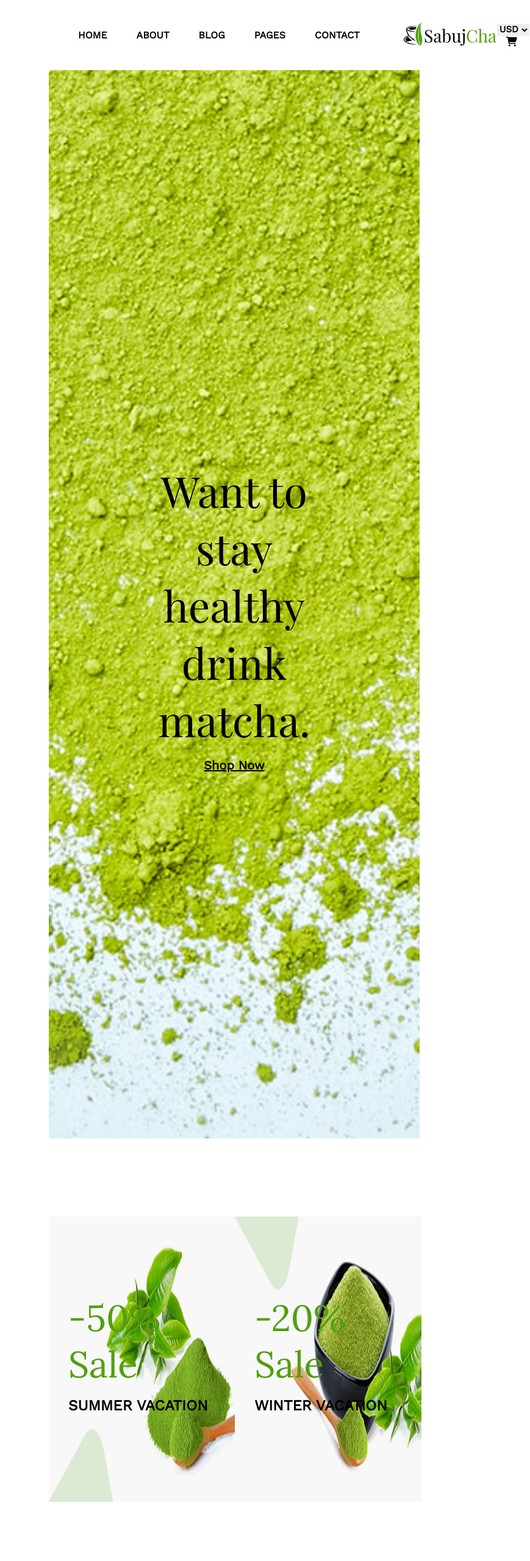
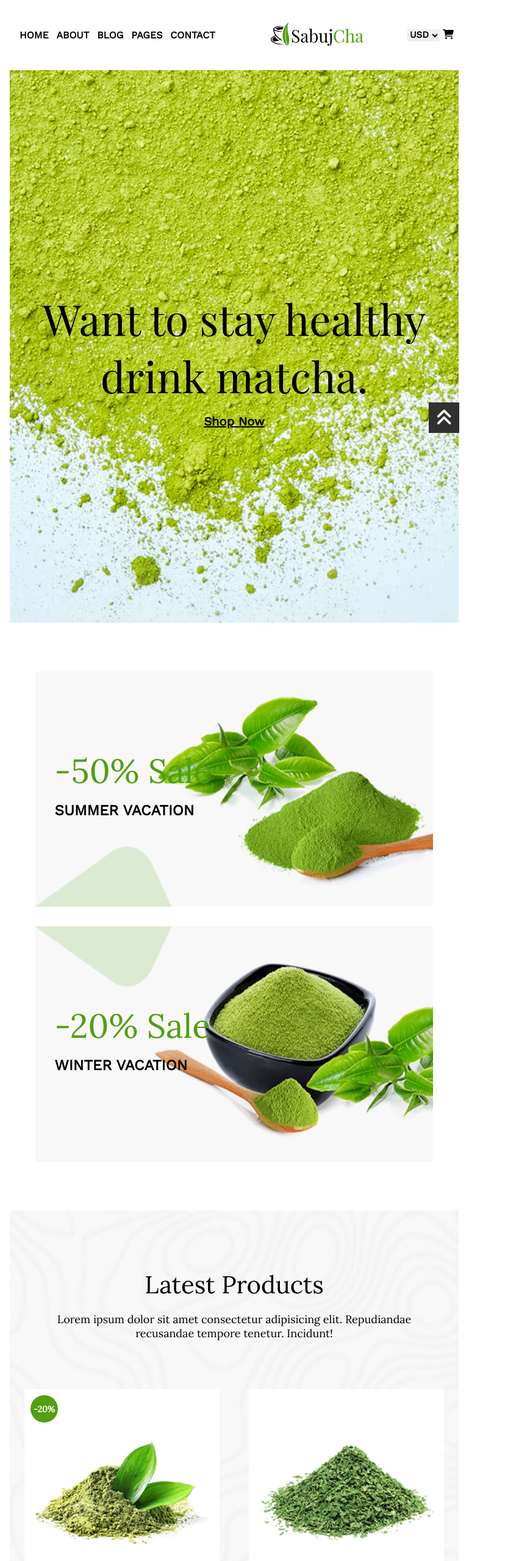
Before and after one commit to JhonattanSSG01/Sabujcha, a plain HTML site: page index.html in a window 768 px wide. Shown: the top 2560 px of the page at 61% size, 869 px wide, since content can reach past the window. Drawn offline with nearby package versions, Linux system fonts and the light colour scheme.

Commit message:
Agregando media queries para Tablets

```diff
--- a/styles.css
+++ b/styles.css
@@ -98,11 +98,11 @@ header > .header-flex,
   text-align: center;
 }
 
-.slider .description-slider {
+.slider > .description-slider {
   grid-area: 2 / 2 / 3 / 5;
 }
 
-.description-slider h1 {
+.description-slider > h1 {
   margin-bottom: 0.8rem;
   font-size: 70px;
   font-weight: 300;
@@ -423,6 +423,121 @@ al instante cambiará de color la letra y el fondo */
   font-size: 20px;
 }
 
+/* Media Queries para Tablets */
+/* Para poder tener responsive necesitamos de la palabra clave Media seguido de
+ un maximo o minimo tamaño que relacione las resoluciones de algunos pantallas en dispositivos */
+@media screen and (max-width: 1024px) and (min-width: 640px) {
+  /* Contenedor general */
+  .container-body {
+    margin: 0 1rem;
+  }
+
+  /* Menu hamburguesa */
+  header > .header-flex,
+  .header-nav > nav > .nav-menu {
+    padding: 1rem 0.5rem;
+  }
+
+  .header-nav li > a {
+    margin-right: 0.8rem;
+  }
+
+  .header-flex .header-logo {
+    width: 25%;
+    text-align: center;
+  }
+
+  .header-flex .header-buy a > i {
+    margin-left: 0;
+  }
+
+  /* Slider */
+  .slider > .description-slider {
+    grid-area: 2 / 1 / 3 / 6;
+  }
+
+  /* Primera seccion de tarjetas */
+  .container > .sale-cards {
+    margin: 4rem 0;
+    grid-auto-flow: row;
+  }
+
+  .sale-cards > .card > h2 {
+    font-size: 55px;
+  }
+
+  .sale-cards .card {
+    margin: 1rem auto;
+  }
+
+  /* Seguna seccion de tarjetas */
+  /* Tercera seccion de tarjetas */
+  .latest-products .products-cards,
+  .new-products .products-cards,
+  .latest-news .products-cards,
+  .sponsors .products-cards,
+  .copyright-footer .copyright {
+    width: 100%;
+  }
+
+  .products-title,
+  .container > .description-testi,
+  .footer-seccion > .footer-links {
+    width: 80%;
+  }
+
+  .products-title > h2 {
+    font-size: 40px;
+  }
+
+  /* Formulario */
+  .subscribe > .form-subscribe input {
+    width: 60%;
+  }
+
+  .subscribe > .form-subscribe button {
+    width: 30%;
+  }
+
+  /* Tercera seccion tarjetas */
+  .description-news > .month,
+  .description-news > .link-news > a {
+    font-size: 12px;
+  }
+
+  .description-news h3:nth-of-type(2) {
+    font-size: 22px;
+    line-height: 1.5rem;
+  }
+
+  .description-news h3:nth-of-type(3) {
+    font-size: 15px;
+    line-height: 1.5rem;
+  }
+
+  /* Footer */
+  .footer-links > ul {
+    width: 35%;
+  }
+
+  /* Punto de enclaje para regresar a la parte superior sin necesidad de hacer scrooll */
+  .top {
+    display: block;
+    padding: 10px;
+    width: 30px;
+    background: #303030;
+    position: fixed;
+    bottom: 90px;
+    right: 15px;
+    text-align: center;
+  }
+
+  .top > a > i {
+    font-size: 30px;
+    color: #fff;
+  }
+}
+
 /* Media Queries para Mobile */
 /* Para poder tener responsive necesitamos de la palabra clave Media seguido de
  un maximo o minimo tamaño que relacione las resoluciones de algunos pantallas en dispositivos */
@@ -433,7 +548,6 @@ al instante cambiará de color la letra y el fondo */
   }
 
   /* Menu hamburguesa */
-
   header > .header-flex,
   .header-nav > nav > .nav-menu {
     padding: 1rem 0.5rem 1.5rem 0.5rem;
@@ -480,12 +594,12 @@ al instante cambiará de color la letra y el fondo */
   }
 
   /* Silder general*/
+  .slider > .description-slider {
+    grid-area: 2 / 1 / 3 / 6;
+  }
+
   .description-slider h1 {
     font-size: 35px;
-  }
-
-  .slider .description-slider {
-    grid-area: 2 / 1 / 3 / 6;
   }
 
   /* Primera seccion de tarjetas */
@@ -635,6 +749,11 @@ al instante cambiará de color la letra y el fondo */
     flex-direction: column;
   }
 
+  .footer-links > ul > h3 {
+    font-size: 22px;
+    font-weight: 200;
+  }
+
   .copyright img {
     width: 90%;
     margin: 1rem;
```
